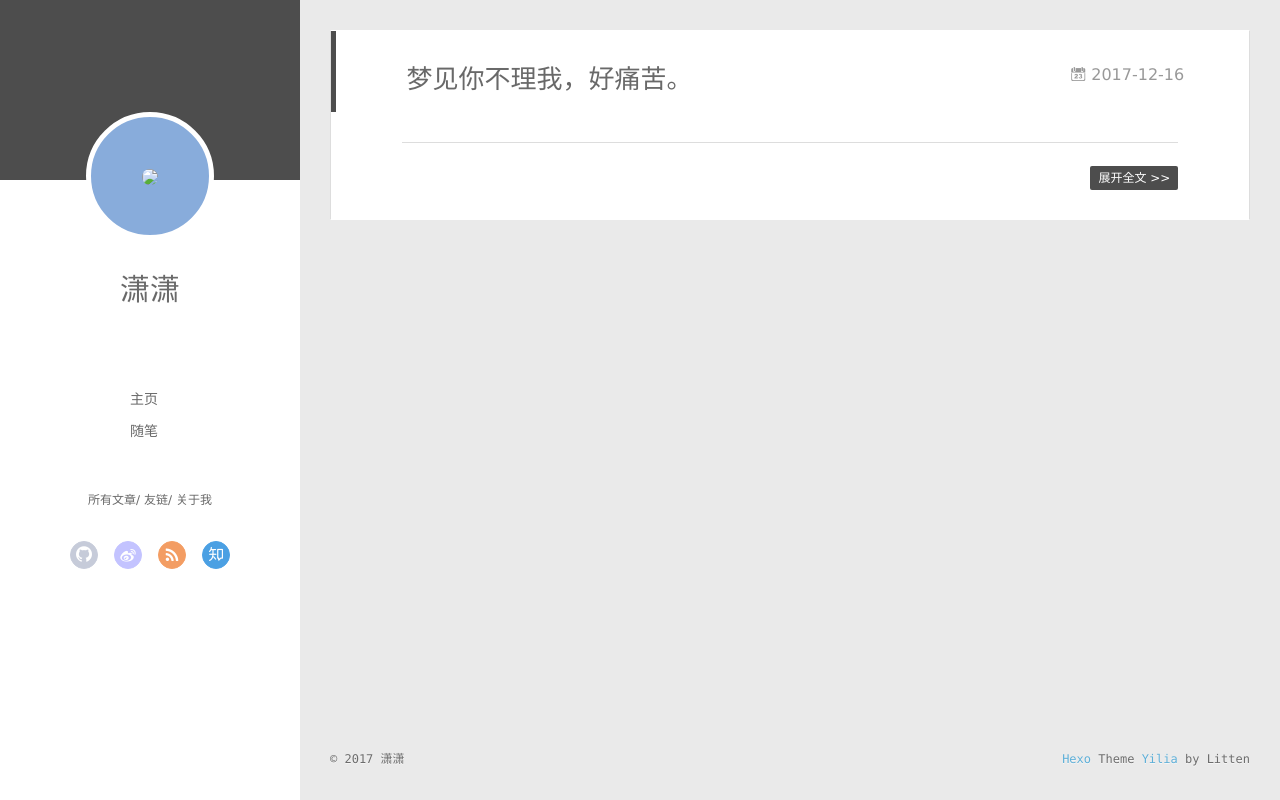
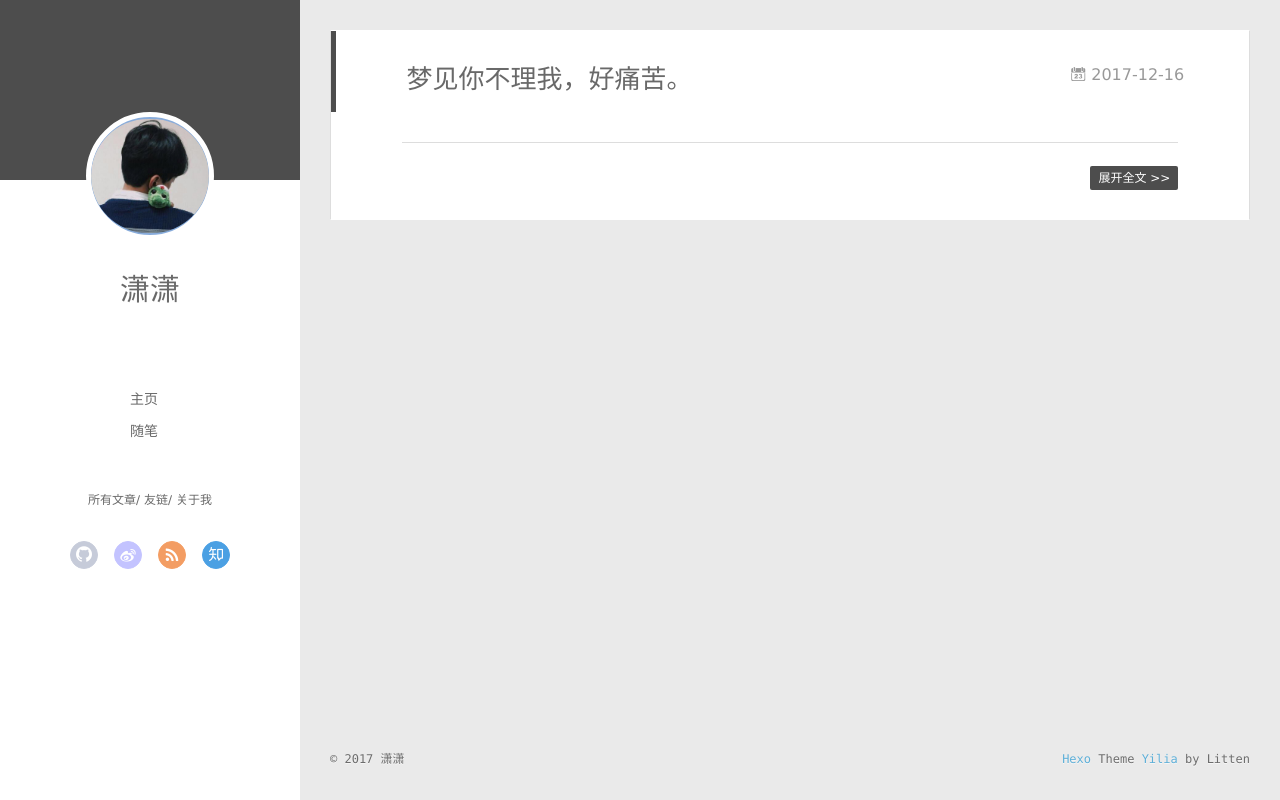
Before and after one commit to JackGirl/JackGirl.github.io, a plain HTML site: page index.html in a window 1280 px wide. Drawn offline with Linux system fonts and the light colour scheme; no server answers.

Commit message:
Site updated: 2017-12-16 13:42:47

```diff
--- a/index.html
+++ b/index.html
@@ -46,7 +46,7 @@
 <div class="intrude-less">
 	<header id="header" class="inner">
 		<a href="/>" class="profilepic">
-			<img src="head.jpg" class="js-avatar">
+			<img src="img/head.jpg" class="js-avatar">
 		</a>
 		<hgroup>
 		  <h1 class="header-author"><a href="/">潇潇</a></h1>
@@ -104,7 +104,7 @@
 	<div class="intrude-less">
 		<header id="header" class="inner">
 			<div class="profilepic">
-				<img src="head.jpg" class="js-avatar">
+				<img src="img/head.jpg" class="js-avatar">
 			</div>
 			<hgroup>
 			  <h1 class="header-author js-header-author">潇潇</h1>
```
Also changed, not shown: 2017/12/16/梦见你不理我，好痛苦。/index.html (+2 -2 lines), archives/2017/12/index.html (+2 -2 lines), archives/2017/index.html (+2 -2 lines), archives/index.html (+2 -2 lines).
